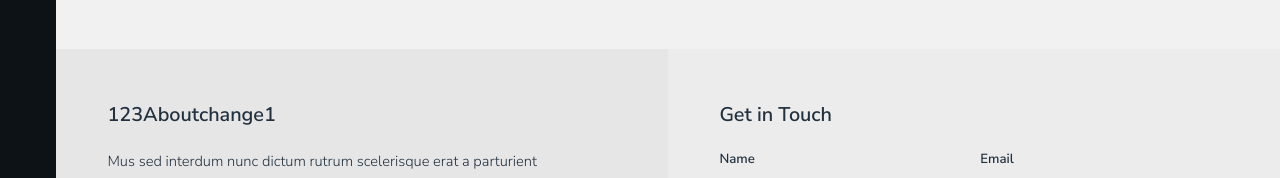
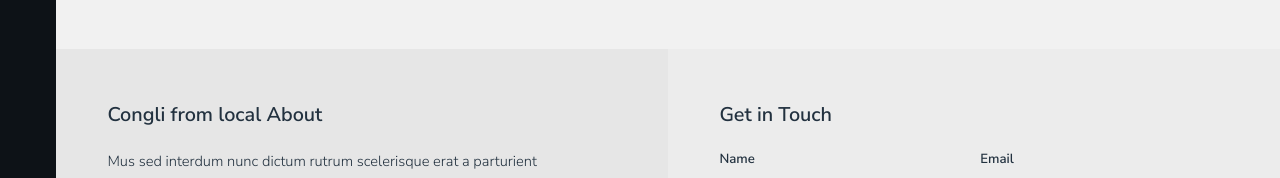
Before and after one commit to nadiaOC/projetGit, a plain HTML site: page index.html in a window 1280 px wide. Shown: the part 1394-1572 px from the top of the page. Drawn offline with Linux system fonts and the light colour scheme.

Commit message:
conflit from local

```diff
--- a/index.html
+++ b/index.html
@@ -81,7 +81,7 @@
 						<section id="contact">
 							<!-- Social -->
 								<div class="social column">
-									<h3>123Aboutchange1 </h3>
+									<h3>Congli from local About </h3>
 									<p>Mus sed interdum nunc dictum rutrum scelerisque erat a parturient condimentum potenti dapibus vestibulum condimentum per tristique porta. Torquent a ut consectetur a vel ullamcorper a commodo a mattis ipsum class quam sed eros vestibulum quisque a eu nulla scelerisque a elementum vestibulum.</p>
 									<p>Aliquet dolor ultricies sem rhoncus dolors ullamcorper pharetra dis condimentum ullamcorper rutrum vehicula id nisi vel aptent orci litora hendrerit penatibus erat ad sit. In a semper velit eleifend a viverra adipiscing a phasellus urna praesent parturient integer ultrices montes parturient suscipit posuere quis aenean. Parturient euismod ultricies commodo arcu elementum suspendisse id dictumst at ut vestibulum conubia quisque a himenaeos dictum proin dis purus integer mollis parturient eros scelerisque dis libero parturient magnis.</p>
 									<h3>Follow Me</h3>
```
